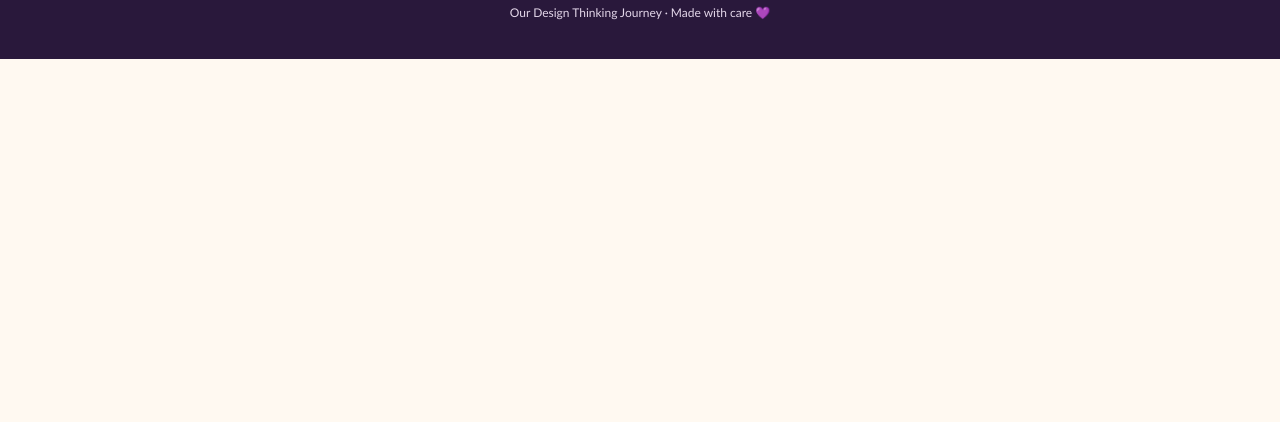
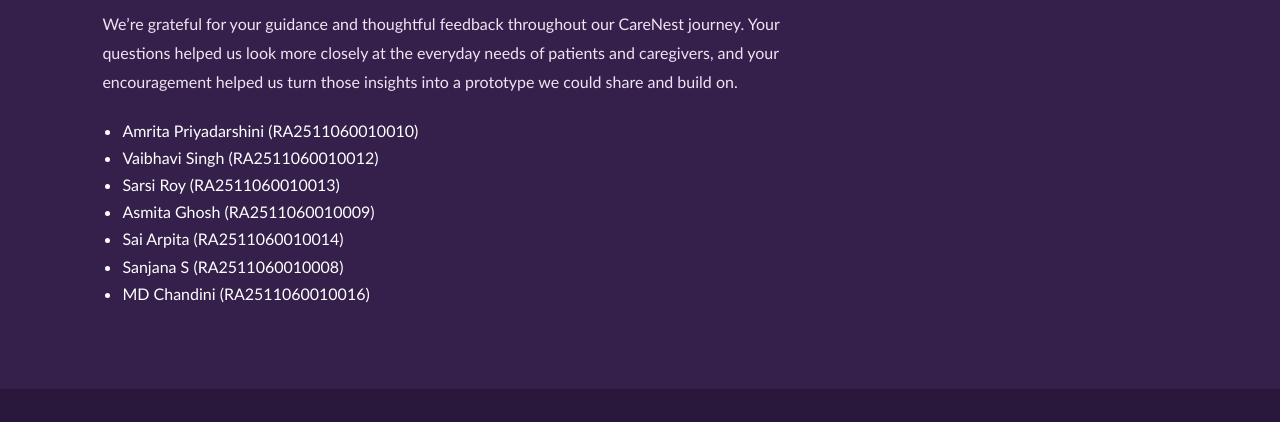
Before and after one commit to A-mrita/carenest-innovation-quest, a plain HTML site: page index.html in a window 1280 px wide. Shown: the part 7623-8045 px from the top of the page. Before the commit the page ends 7682 px from the top, so only its background shows below. Drawn offline with Linux system fonts and the light colour scheme.

Commit message:
Add faculty acknowledgement to CareNest portfolio

```diff
--- a/index.html
+++ b/index.html
@@ -912,6 +912,22 @@ html.vine-scroll-ready::-webkit-scrollbar-thumb{background:transparent}
   </div>
 </section>
 
+<section aria-labelledby="faculty-acknowledgement" style="background:var(--plum);color:var(--white)">
+ <div class="chapter-inner">
+  <h2 class="section-title" id="faculty-acknowledgement" style="color:inherit">Thank you, Deboleena Ma’am</h2>
+  <p class="section-intro" style="color:#eee3f2">We’re grateful for your guidance and thoughtful feedback throughout our CareNest journey. Your questions helped us look more closely at the everyday needs of patients and caregivers, and your encouragement helped us turn those insights into a prototype we could share and build on.</p>
+  <ul style="margin-top:1.25rem;padding-left:1.25rem;line-height:1.7">
+   <li>Amrita Priyadarshini (RA2511060010010)</li>
+   <li>Vaibhavi Singh (RA2511060010012)</li>
+   <li>Sarsi Roy (RA2511060010013)</li>
+   <li>Asmita Ghosh (RA2511060010009)</li>
+   <li>Sai Arpita (RA2511060010014)</li>
+   <li>Sanjana S (RA2511060010008)</li>
+   <li>MD Chandini (RA2511060010016)</li>
+  </ul>
+ </div>
+</section>
+
 <footer>
  <div class="footer-brand"><img src="assets/images/carenest-emblem.png" alt=""><h2>CareNest ♡</h2></div>
  <p>Smarter Care. Happier Lives.</p><p class="footer-tag">A little care can change everything.</p>
```
